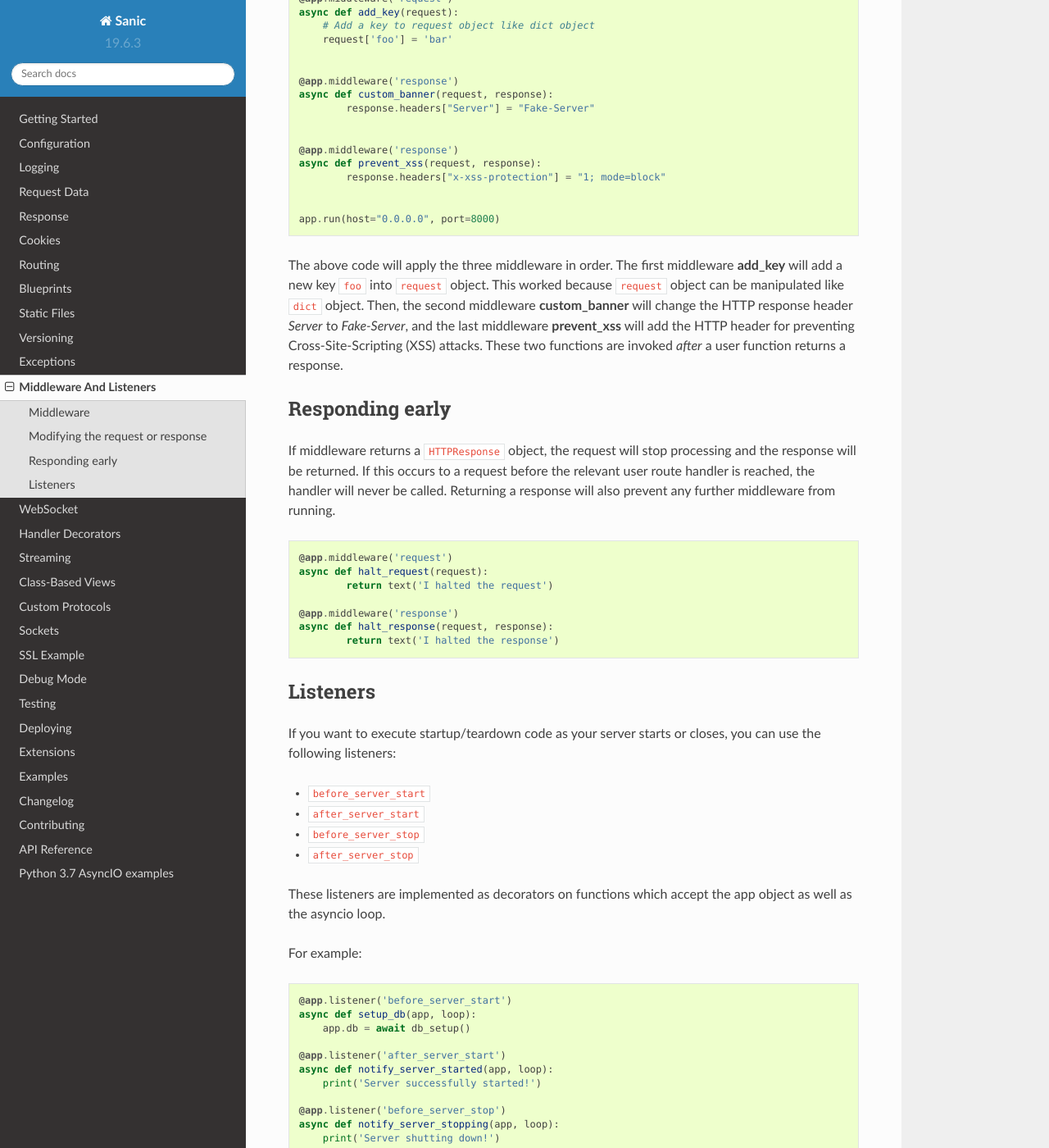
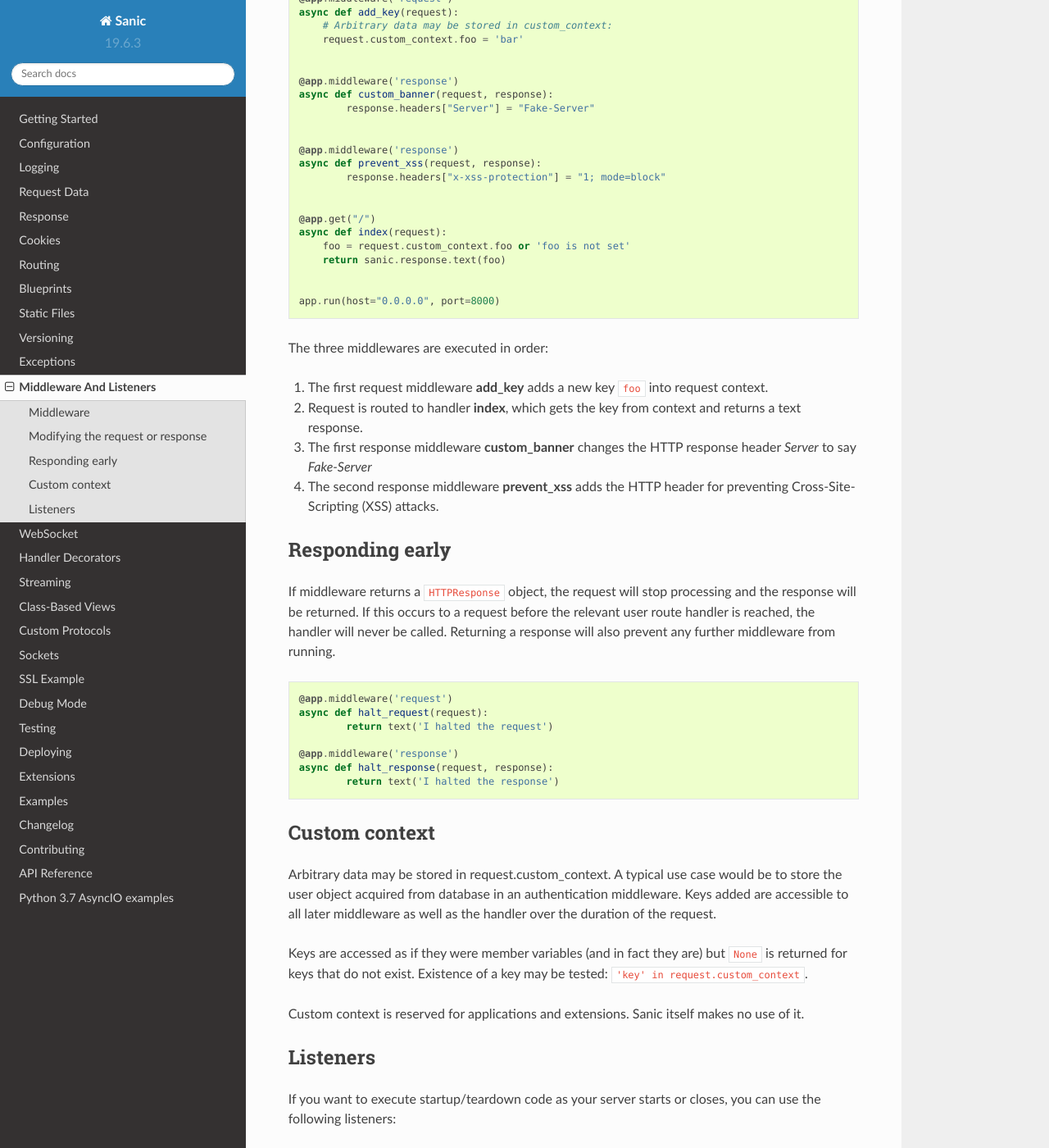
Before and after one commit to sanic-org/sanic, a Sphinx documentation site: the page built from docs/sanic/middleware.md, in a window 1280 px wide and 1400 px high, scrolled down 949 px. Shown: the whole window at 82% size. Built offline with Sphinx 7.4.7 and the Read the Docs theme 2.0.0, drawn with Linux system fonts in a browser that asks for light colours.

Commit message:
Updated docs about custom_context.

````diff
--- a/docs/sanic/middleware.md
+++ b/docs/sanic/middleware.md
@@ -39,8 +39,8 @@
 
 @app.middleware('request')
 async def add_key(request):
-    # Add a key to request object like dict object
-    request['foo'] = 'bar'
+    # Arbitrary data may be stored in custom_context:
+    request.custom_context.foo = 'bar'
 
 
 @app.middleware('response')
@@ -53,16 +53,22 @@
 	response.headers["x-xss-protection"] = "1; mode=block"
 
 
+@app.get("/")
+async def index(request):
+    foo = request.custom_context.foo or 'foo is not set'
+    return sanic.response.text(foo)
+
+
 app.run(host="0.0.0.0", port=8000)
 ```
 
-The above code will apply the three middleware in order. The first middleware
-**add_key** will add a new key `foo` into `request` object. This worked because
-`request` object can be manipulated like `dict` object. Then, the second middleware
-**custom_banner** will change the HTTP response header *Server* to
-*Fake-Server*, and the last middleware **prevent_xss** will add the HTTP
-header for preventing Cross-Site-Scripting (XSS) attacks. These two functions
-are invoked *after* a user function returns a response.
+The three middlewares are executed in order:
+
+1. The first request middleware **add_key** adds a new key `foo` into request context.
+2. Request is routed to handler **index**, which gets the key from context and returns a text response.
+3. The first response middleware **custom_banner** changes the HTTP response header *Server* to
+say *Fake-Server*
+4. The second response middleware **prevent_xss** adds the HTTP header for preventing Cross-Site-Scripting (XSS) attacks.
 
 ## Responding early
 
@@ -80,6 +86,20 @@
 async def halt_response(request, response):
 	return text('I halted the response')
 ```
+
+## Custom context
+
+Arbitrary data may be stored in request.custom_context. A typical use case
+would be to store the user object acquired from database in an authentication
+middleware. Keys added are accessible to all later middleware as well as
+the handler over the duration of the request.
+
+Keys are accessed as if they were member variables (and in fact they are) but
+`None` is returned for keys that do not exist. Existence of a key may be tested:
+`'key' in request.custom_context`.
+
+Custom context is reserved for applications and extensions. Sanic itself makes
+no use of it.
 
 ## Listeners
 
````
